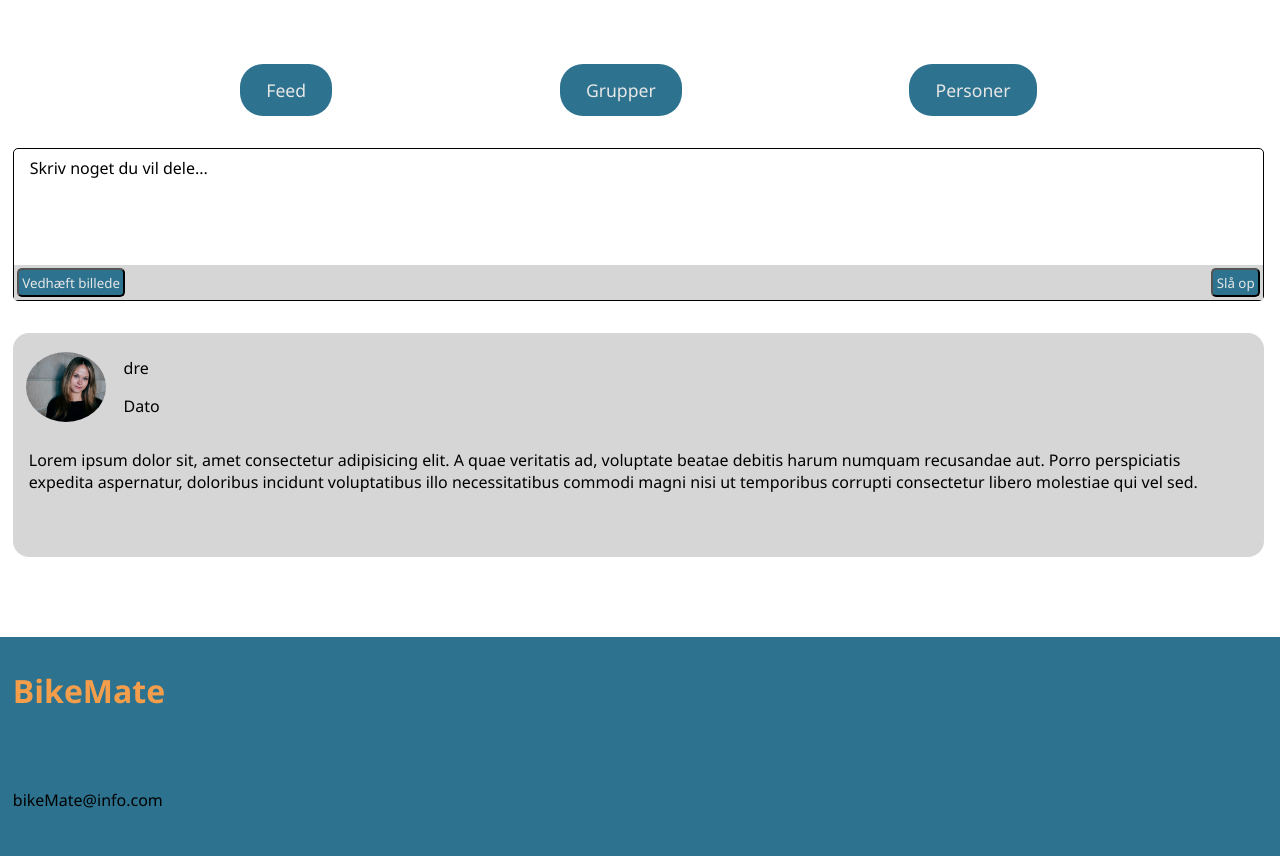
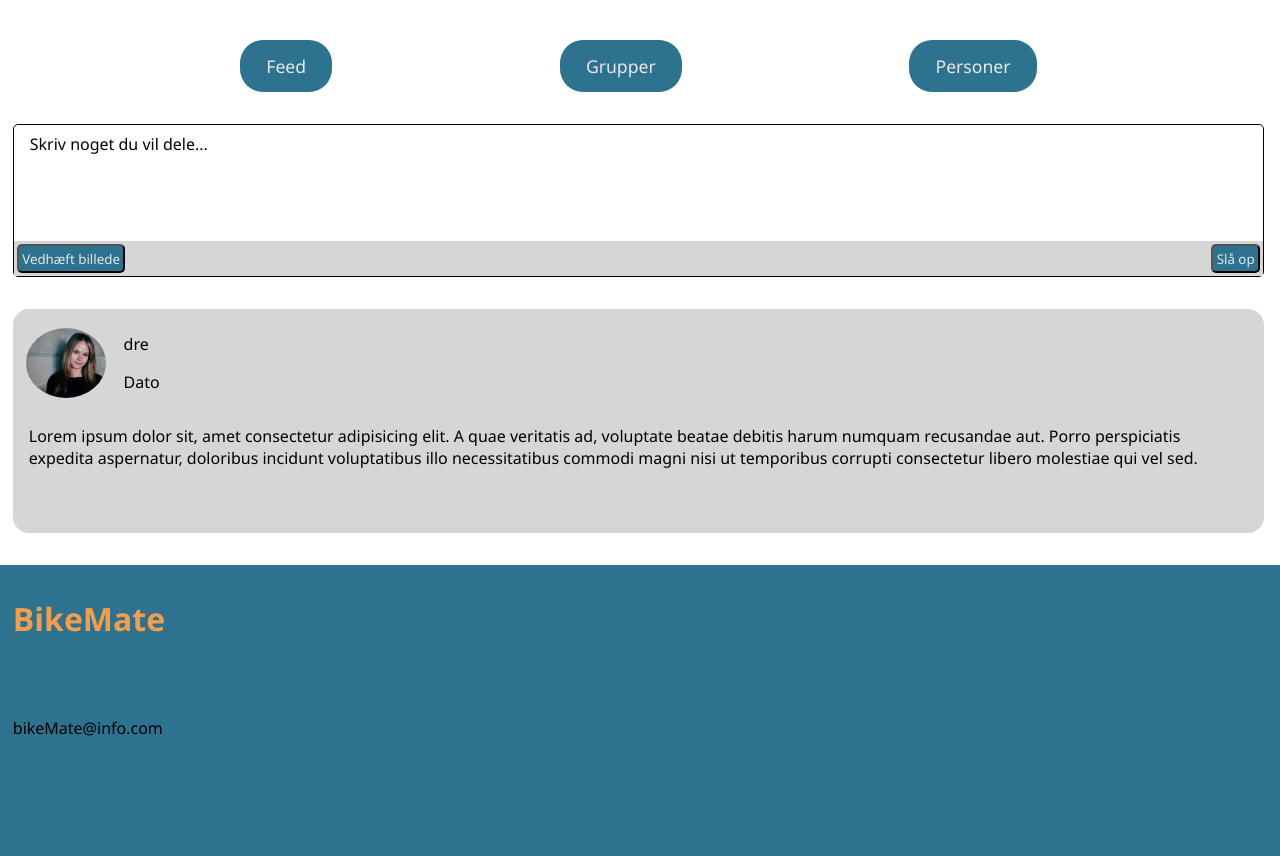
Before and after one commit to Lauramediedk/flaskapp_sql, a Flask app: page /feed in a window 1280 px wide. Shown: the part 75-931 px from the top of the page. After the commit the page ends 811 px from the top, so only its background shows below. Run offline with Flask 3, Linux system fonts and the light colour scheme; a user stored in the database is signed in; some libraries are stand-ins or nearby versions.

Commit message:
padding fix

```diff
--- a/static/css/style.css
+++ b/static/css/style.css
@@ -208,7 +208,7 @@ body{
 
 /* FEED */
 .fællesskab{
-    padding: 3rem 1rem 5rem 0.8rem;
+    padding: 1.5rem 1rem 2rem 0.8rem;
 }
 .f_categories{
     display: flex;
```
